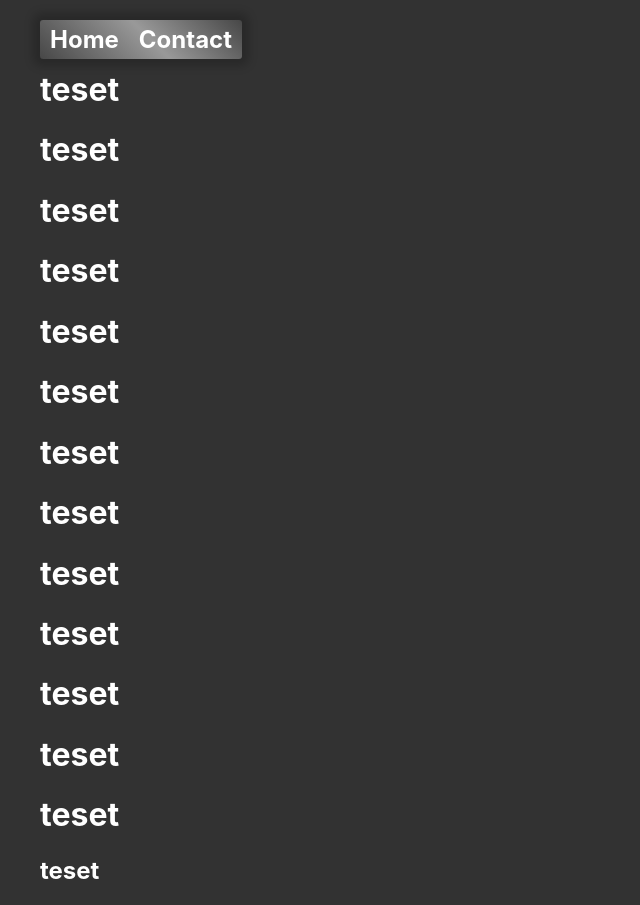
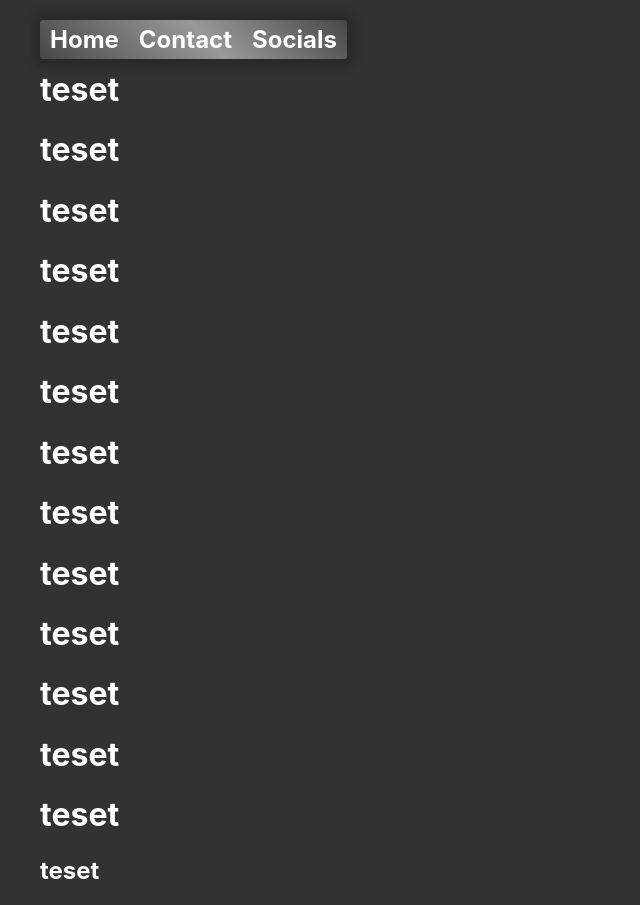
Before and after one commit to hallowelt100/personalsite, a React (Create React App) app: page / in a window 1280 px wide. Shown: the whole page, without its empty margins (0-640 px from the left). Built offline with nearby package versions, Linux system fonts and the light colour scheme.

Commit message:
Added Socials tab

```diff
--- a/src/App.tsx
+++ b/src/App.tsx
@@ -7,6 +7,7 @@ function Header() {
       <div className="header">
         <a href='#home' className='header-button'>Home</a>
         <a href='#contact' className='header-button'>Contact</a>
+        <a href='#social' className='header-button'>Socials</a>
       </div>
   )
 }
```
